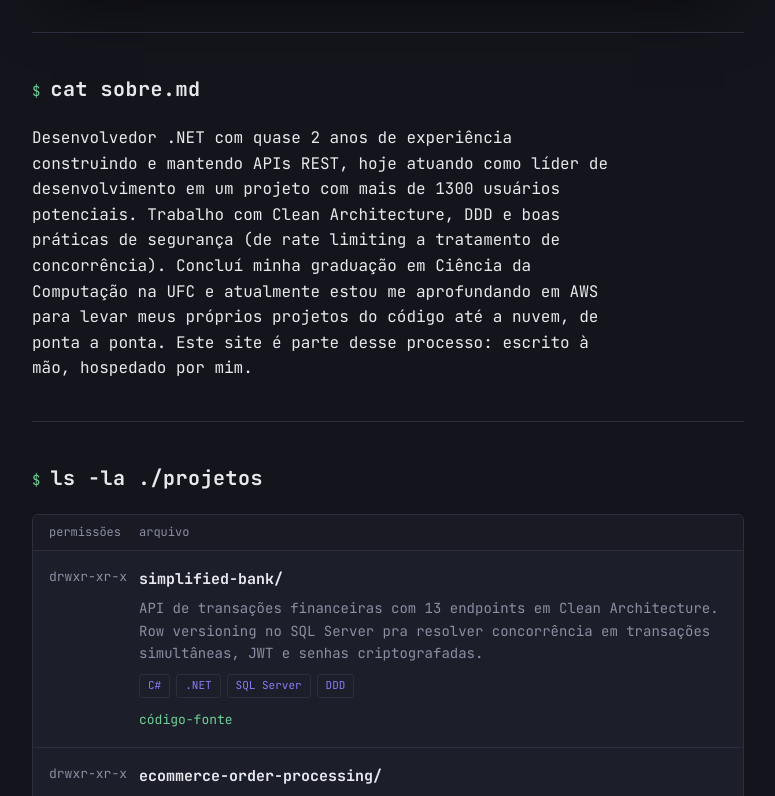
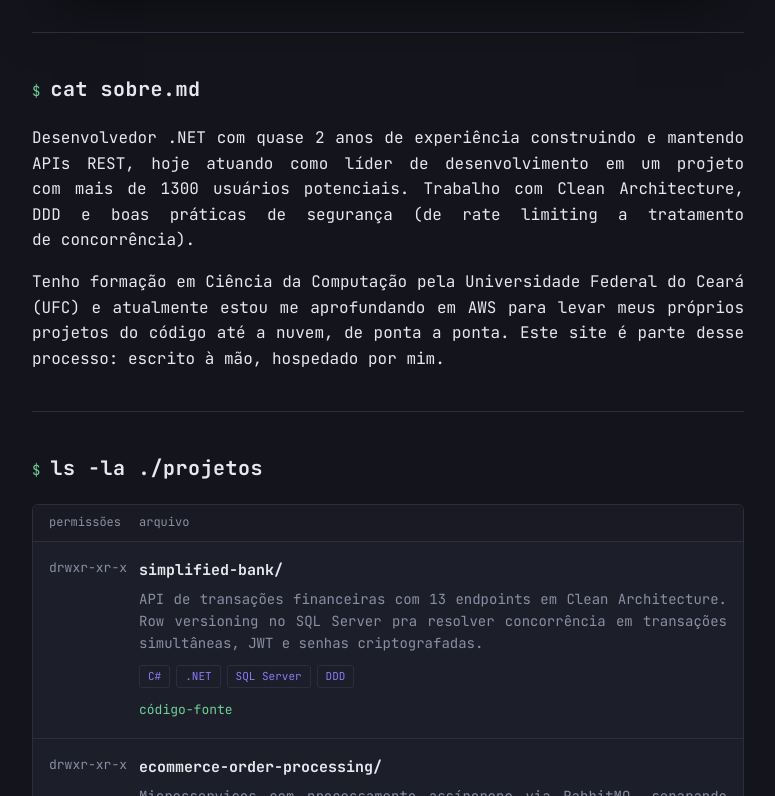
Before and after one commit to Pedro-Lucas-OKB/meu-portfolio, a React (Vite) app in the folder site/: page / in a window 1280 px wide. Shown: the part 384-1180 px from the top of the page, without its empty margins (252-1027 px from the left). Built offline with nearby package versions, Linux system fonts and the light colour scheme.

Commit message:
style: melhora legibilidade e alinhamento dos textos

```diff
--- a/site/src/components/About/About.jsx
+++ b/site/src/components/About/About.jsx
@@ -12,8 +12,11 @@ function About() {
         mantendo APIs REST, hoje atuando como líder de desenvolvimento em um
         projeto com mais de 1300 usuários potenciais. Trabalho com Clean
         Architecture, DDD e boas práticas de segurança (de rate limiting a
-        tratamento de concorrência). Concluí minha graduação em Ciência da Computação na
-        UFC e atualmente estou me aprofundando em AWS para levar meus próprios projetos do
+        tratamento de concorrência).
+      </p>
+      <p className={styles.body}>
+        Tenho formação em Ciência da Computação pela Universidade Federal do Ceará (UFC) e atualmente
+        estou me aprofundando em AWS para levar meus próprios projetos do
         código até a nuvem, de ponta a ponta. Este site é parte desse
         processo: escrito à mão, hospedado por mim.
       </p>
--- a/site/src/components/About/About.module.css
+++ b/site/src/components/About/About.module.css
@@ -23,6 +23,11 @@
 
 .body {
   color: var(--text);
-  max-width: 60ch;
   margin: 0;
+  text-wrap: pretty;
+  text-align: justify;
 }
+
+.body + .body {
+  margin-top: 16px;
+}
--- a/site/src/components/Projects/Projects.module.css
+++ b/site/src/components/Projects/Projects.module.css
@@ -64,6 +64,8 @@
   margin: 0 0 10px;
   color: var(--text-muted);
   font-size: 14px;
+  text-wrap: pretty;
+  text-align: justify;
 }
 
 .tags {
```
